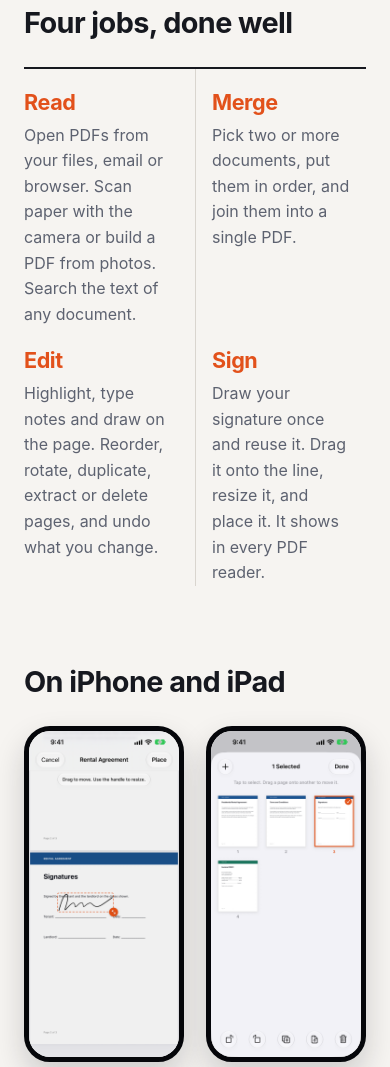
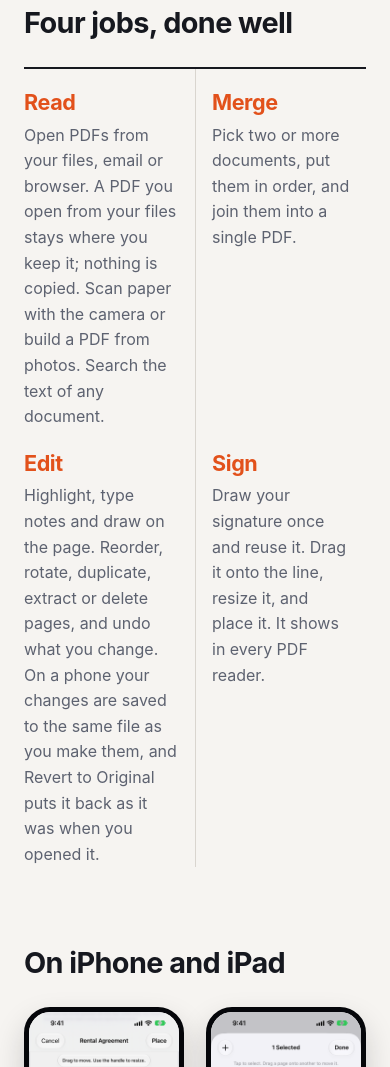
Before and after one commit to Fahed-Alhammadi/PDFoundry, a plain HTML site: page Website/index.html in a window 390 px wide. Shown: the part 1060-2127 px from the top of the page. Drawn offline with Linux system fonts and the light colour scheme.

Commit message:
Describe opening files in place on the phones in the README and website
Co-Authored-By: Claude Fable 5.2 <noreply@anthropic.com>

```diff
--- a/Website/index.html
+++ b/Website/index.html
@@ -46,7 +46,7 @@
     <div class="features">
       <article>
         <h3>Read</h3>
-        <p>Open PDFs from your files, email or browser. Scan paper with the camera or build a PDF from photos. Search the text of any document.</p>
+        <p>Open PDFs from your files, email or browser. A PDF you open from your files stays where you keep it; nothing is copied. Scan paper with the camera or build a PDF from photos. Search the text of any document.</p>
       </article>
       <article>
         <h3>Merge</h3>
@@ -54,7 +54,7 @@
       </article>
       <article>
         <h3>Edit</h3>
-        <p>Highlight, type notes and draw on the page. Reorder, rotate, duplicate, extract or delete pages, and undo what you change.</p>
+        <p>Highlight, type notes and draw on the page. Reorder, rotate, duplicate, extract or delete pages, and undo what you change. On a phone your changes are saved to the same file as you make them, and Revert to Original puts it back as it was when you opened it.</p>
       </article>
       <article>
         <h3>Sign</h3>
```
Also changed, not shown: README.md.
